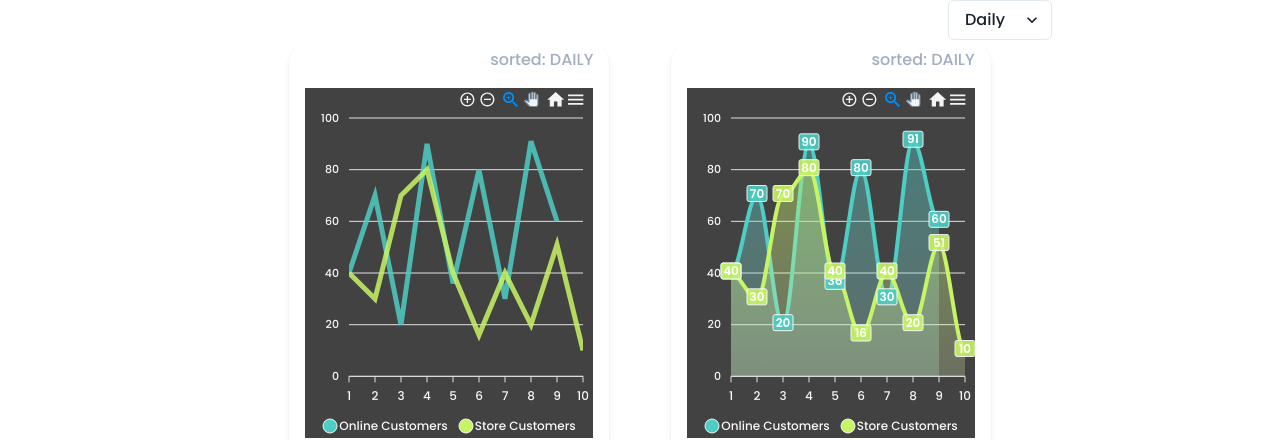
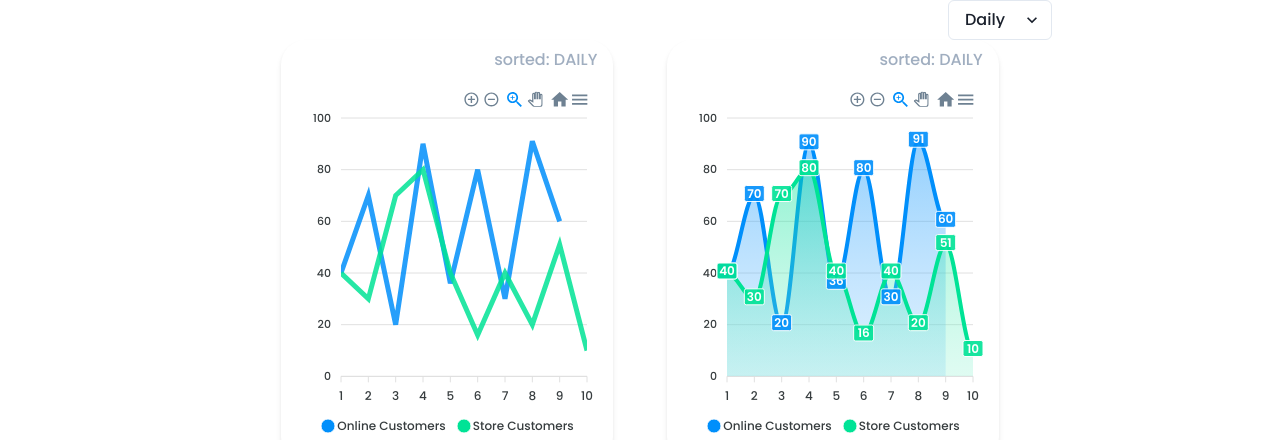
Before and after one commit to Samlogy/saas-ecommerce, a React (Create React App) app in the folder back-office/: page / in a window 1280 px wide. Shown: the part 512-952 px from the top of the page. Built offline with nearby package versions, Linux system fonts and the light colour scheme; no server answers.

Commit message:
edit: chart cpt --> setOptions type / state edit: chart options (font family - theme) + typing

```diff
--- a/back-office/src/components/Charts.tsx
+++ b/back-office/src/components/Charts.tsx
@@ -1,13 +1,18 @@
-import React, { useEffect, useState } from 'react'
+import React, { useEffect } from 'react'
 import { Flex, useColorMode, Box } from '@chakra-ui/react'
 import ReactApexChart from 'react-apexcharts'
+
+export interface IOptions {
+  color: string[]
+  chart: { height: number; width: number; fontFamily: string; zoom: { enabled: boolean } }
+}
 
 interface IChart {
   type: string
   options: any
   series: any
   sorted: string
-  setOptions: any
+  setOptions: React.Dispatch<React.SetStateAction<IOptions>>
 }
 function Charts({ type = 'area', options, series, sorted, setOptions }: IChart) {
   const { colorMode: mode } = useColorMode()
@@ -29,7 +34,13 @@ function Charts({ type = 'area', options, series, sorted, setOptions }: IChart)
     )
 
   useEffect(() => {
-    setOptions({ ...options, theme: { mode: 'dark', palette: 'palette' } })
+    setOptions({
+      ...options,
+      theme: {
+        mode: mode,
+        shadeTo: mode
+      }
+    })
   }, [mode])
 
   return (
@@ -41,7 +52,7 @@ function Charts({ type = 'area', options, series, sorted, setOptions }: IChart)
       borderRadius={'25px'}
       boxShadow="md"
       mb="1.5rem"
-      flexBasis="20rem"
+      minW="20rem"
     >
       <Box mb="1rem" ml="auto" color={'gray.400'}>
         sorted:{' '}
--- a/back-office/src/pages/Analytics.tsx
+++ b/back-office/src/pages/Analytics.tsx
@@ -1,8 +1,9 @@
-import { Heading, Flex, Button, Stack, Select, useColorMode } from '@chakra-ui/react'
+import { Heading, Flex, Select } from '@chakra-ui/react'
 import { useTranslation } from 'react-i18next'
+import { useState } from 'react'
 
 import { Layout, Widget, TotalRevenue, Charts } from 'components'
-import { useState, useEffect } from 'react'
+import { IOptions } from 'components/Charts'
 
 // chart options
 const chartOptions = {
@@ -11,10 +12,16 @@ const chartOptions = {
     chart: {
       height: 350,
       width: 450,
+      fontFamily: 'Poppins, sans-serif',
       zoom: {
         enabled: true
       }
     }
+  },
+  theme: {
+    palette: 'palette',
+    monochrome: { enabled: false },
+    shadeIntensity: 0.5
   },
   series: [
     {
@@ -51,16 +58,13 @@ const totalRevenueData = {
   percent: 50,
   price: 5000
 }
+
 export default function Analytics() {
-  // const { colorMode: mode } = useColorMode()
-  // console.log('mode: ', mode)
-  const [options, setOptions] = useState(chartOptions.options)
+  const [options, setOptions] = useState<IOptions>(chartOptions.options)
   const [series, setSeries] = useState(chartOptions.series)
   const [sorted, setSorted] = useState('daily')
 
   const { t } = useTranslation()
-
-  // , theme: { mode: mode }
 
   const handleClick = (e: any) => {
     const category = e.target.value.toLowerCase()
@@ -96,6 +100,7 @@ export default function Analytics() {
       <Heading as="h2" fontSize="24px">
         Analytics
       </Heading>
+
       <Flex flexWrap="wrap" justifyContent={'space-evenly'}>
         {widgetsData?.map((el: any) => (
           <Widget data={el} />
```
